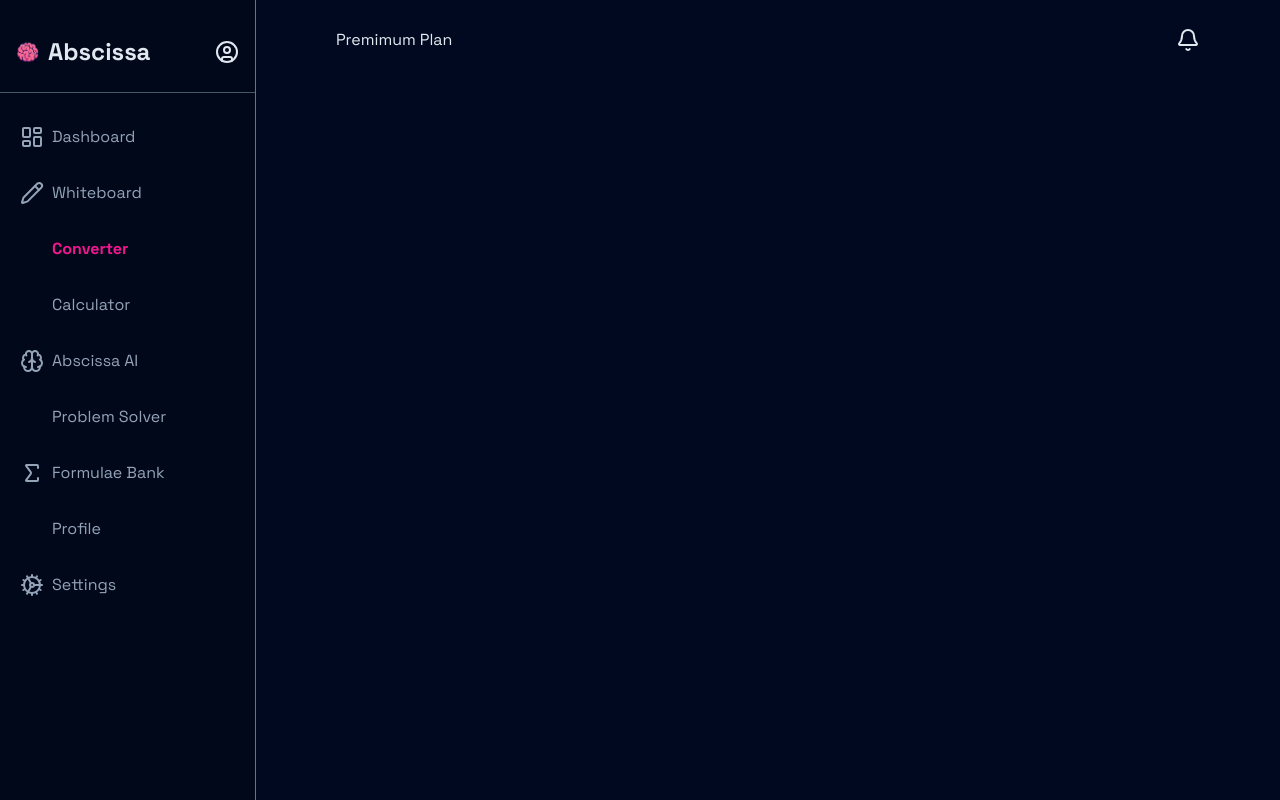
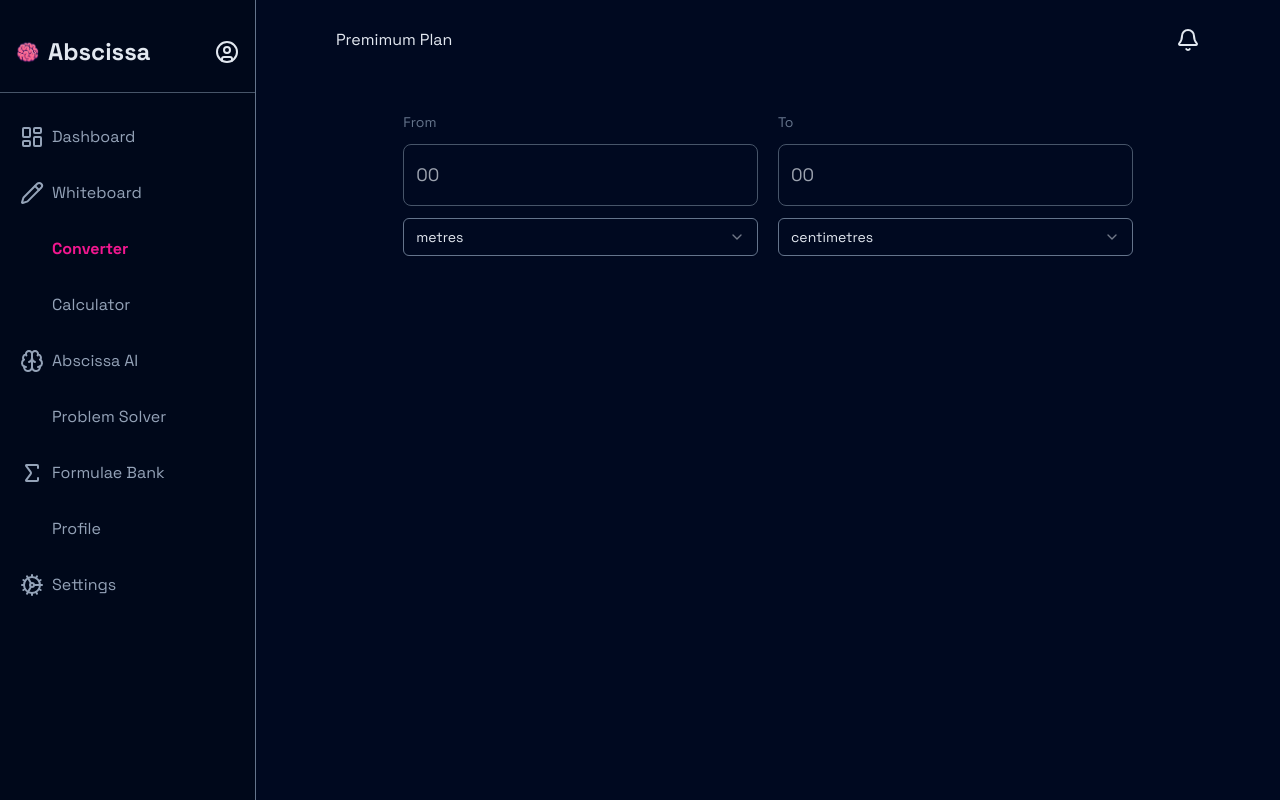
Before and after one commit to fisayo-dev/abscissa, a React (Vite) app in the folder frontend/: page /converter/length in a window 1280 px wide. Built offline with nearby package versions, Linux system fonts and the light colour scheme; some icons are missing.

Commit message:
built length converter layout

```diff
--- a/frontend/src/pages/Private/converters/LengthConverter.jsx
+++ b/frontend/src/pages/Private/converters/LengthConverter.jsx
@@ -1,10 +1,75 @@
+import { useState } from "react";
+import {
+  Select,
+  SelectContent,
+  SelectItem,
+  SelectTrigger,
+  SelectValue,
+} from "@/components/ui/select";
+
 const LengthConverter = () => {
+  const [convertFrom, setConvertFrom] = useState("metres");
+  const [convertTo, setConvertTo] = useState("centimetres");
+
+  const units = [
+    "centimetres",
+    "metres",
+    "kilometres",
+    "angstroms",
+    "inches",
+    "feet",
+    "yards",
+    "miles",
+  ];
   return (
     <div className="w-full md:w-4/5 2xl:w-3/5 mx-auto">
       <div className="mt-8">
-        {/* Left side converter */}
-
-        {/* Right side converter */}
+        <div className="grid md:grid-cols-2 grid-col-1 md:gap-5 gap-10">
+          {/* Left side converter */}
+          <div className="grid gap-3">
+            <p className="text-sm text-slate-500">From</p>
+            <input
+              type="number"
+              className="px-3 text-lg border rounded-lg border-slate-600 py-4"
+              placeholder="00"
+            />
+            <Select
+              value={convertFrom}
+              onValueChange={(value) => setConvertFrom(value)}
+            >
+              <SelectTrigger>
+                <SelectValue placeholder="Pick calculator type"></SelectValue>
+              </SelectTrigger>
+              <SelectContent>
+                {units.map((unit) => (
+                  <SelectItem value={unit}>{unit}</SelectItem>
+                ))}
+              </SelectContent>
+            </Select>
+          </div>
+          {/* Right side converter */}
+          <div className="grid gap-3">
+            <p className="text-sm text-slate-500">To</p>
+            <input
+              type="number"
+              className="px-3 text-lg border rounded-lg border-slate-600 py-4"
+              placeholder="00"
+            />
+            <Select
+              value={convertTo}
+              onValueChange={(value) => setConvertTo(value)}
+            >
+              <SelectTrigger>
+                <SelectValue placeholder="Pick calculator type"></SelectValue>
+              </SelectTrigger>
+              <SelectContent>
+                {units.map((unit) => (
+                  <SelectItem value={unit}>{unit}</SelectItem>
+                ))}
+              </SelectContent>
+            </Select>
+          </div>
+        </div>
       </div>
     </div>
   );
```
